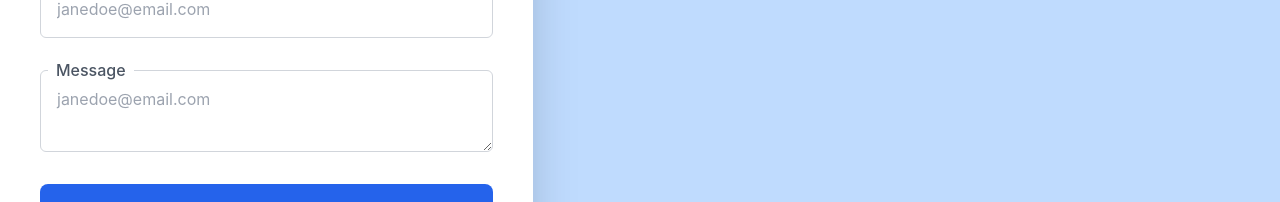
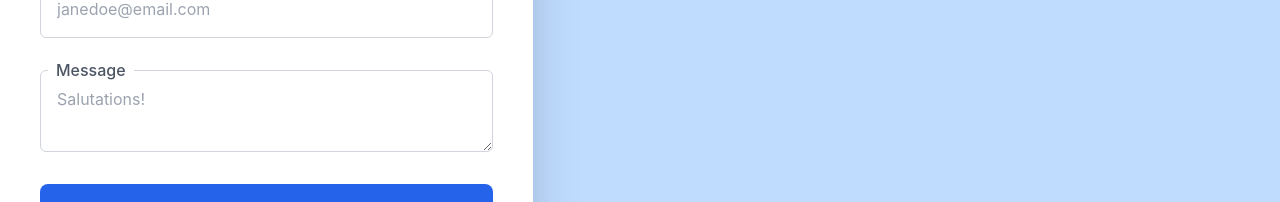
Before and after one commit to sirpuffin1/portfolio, a Next.js app: page /contact in a window 1280 px wide. Shown: the part 382-584 px from the top of the page. Built offline with nearby package versions, Linux system fonts and the light colour scheme.

Commit message:
ref(contact): update email placeholder

```diff
--- a/pages/contact.js
+++ b/pages/contact.js
@@ -41,7 +41,7 @@ const Contact = () => {
 
               <div className="relative">
                  <label className="absolute px-2 ml-2 -mt-3 font-medium text-gray-600 bg-white">Message</label>
-                 <textarea name="message" required minLength="5" className="block w-full px-4 py-4 mt-2 text-base placeholder-gray-400 bg-white border border-gray-300 rounded-md focus:outline-none focus:border-black" placeholder="janedoe@email.com"/>
+                 <textarea name="message" required minLength="5" className="block w-full px-4 py-4 mt-2 text-base placeholder-gray-400 bg-white border border-gray-300 rounded-md focus:outline-none focus:border-black" placeholder="Salutations!"/>
               </div>
 
               <div className="relative">
```
